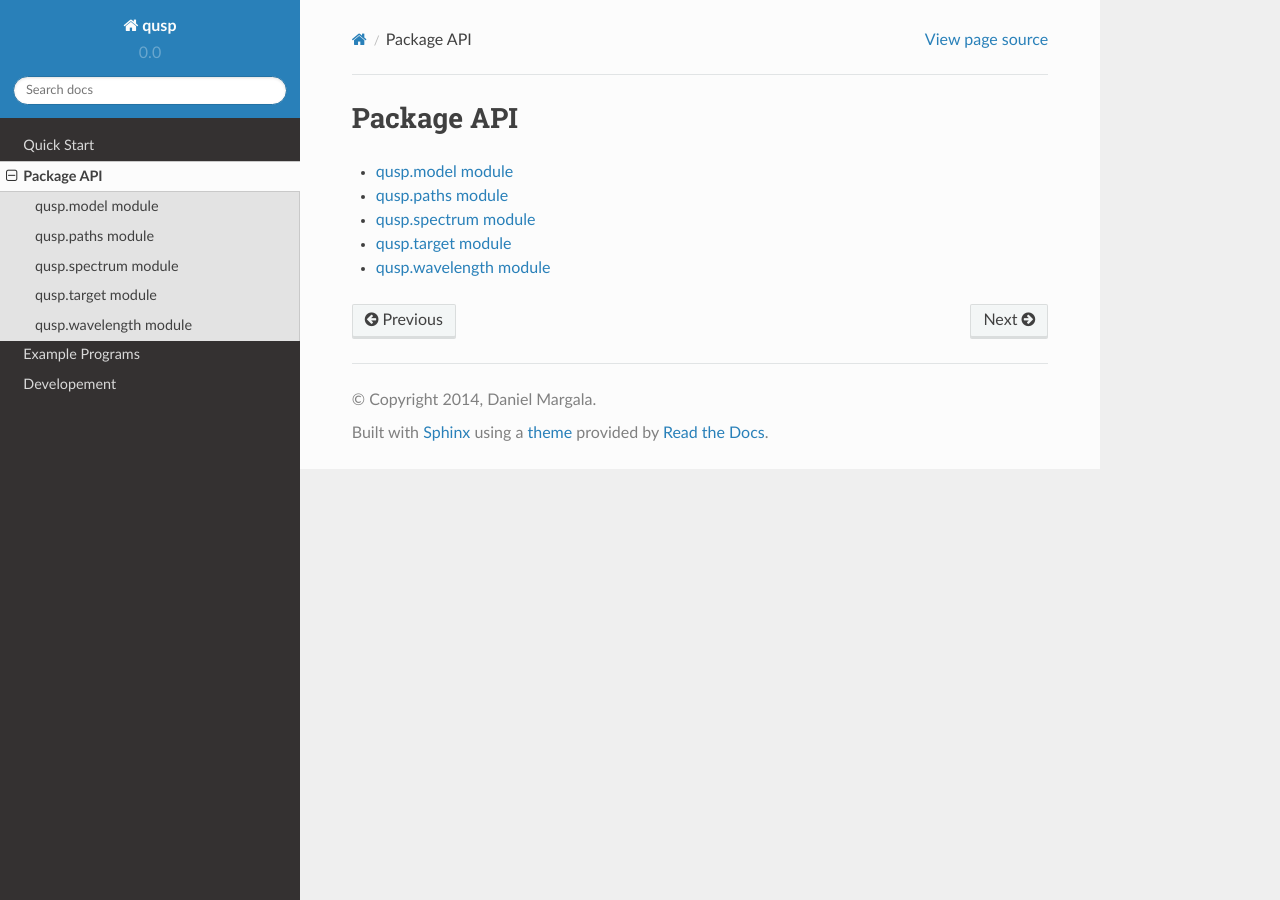
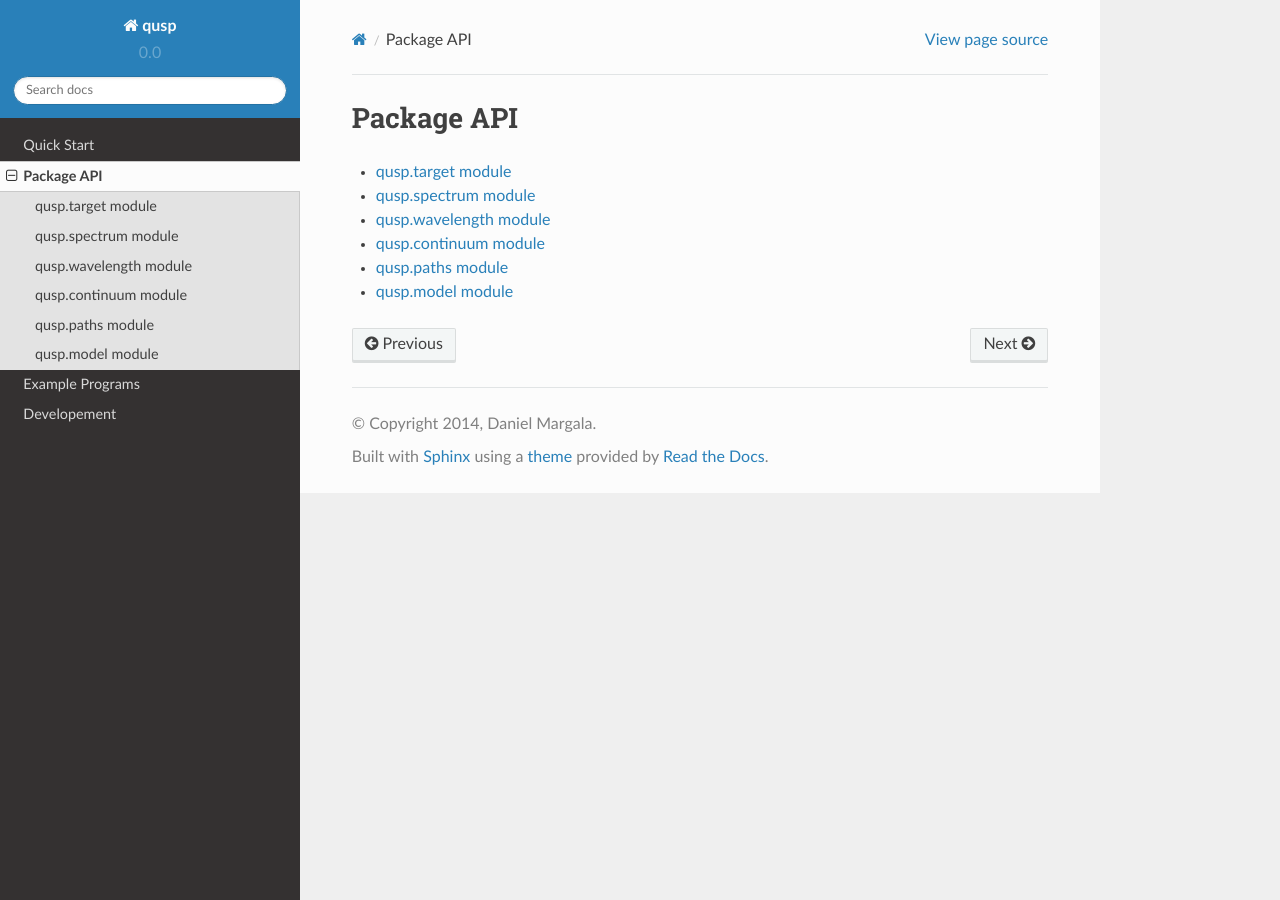
Before and after one commit to dmargala/qusp, a Sphinx documentation site: the page built from docs/src/qusp.rst, in a window 1280 px wide. Built offline with Sphinx 7.4.7 and the Read the Docs theme 2.0.0, drawn with Linux system fonts in a browser that asks for light colours.

Commit message:
add continuum module doc page and use weights in 2d absorber histogram

```diff
--- /dev/null
+++ b/docs/src/qusp.continuum.rst
@@ -0,0 +1,7 @@
+qusp.continuum module
+=====================
+
+.. automodule:: qusp.continuum
+    :members:
+    :undoc-members:
+    :show-inheritance:
--- a/docs/src/qusp.rst
+++ b/docs/src/qusp.rst
@@ -3,8 +3,9 @@
 
 .. toctree::
 
+   qusp.target
+   qusp.spectrum
+   qusp.wavelength
+   qusp.continuum
+   qusp.paths
    qusp.model
-   qusp.paths
-   qusp.spectrum
-   qusp.target
-   qusp.wavelength
```
Also changed, not shown: 2 other files.
